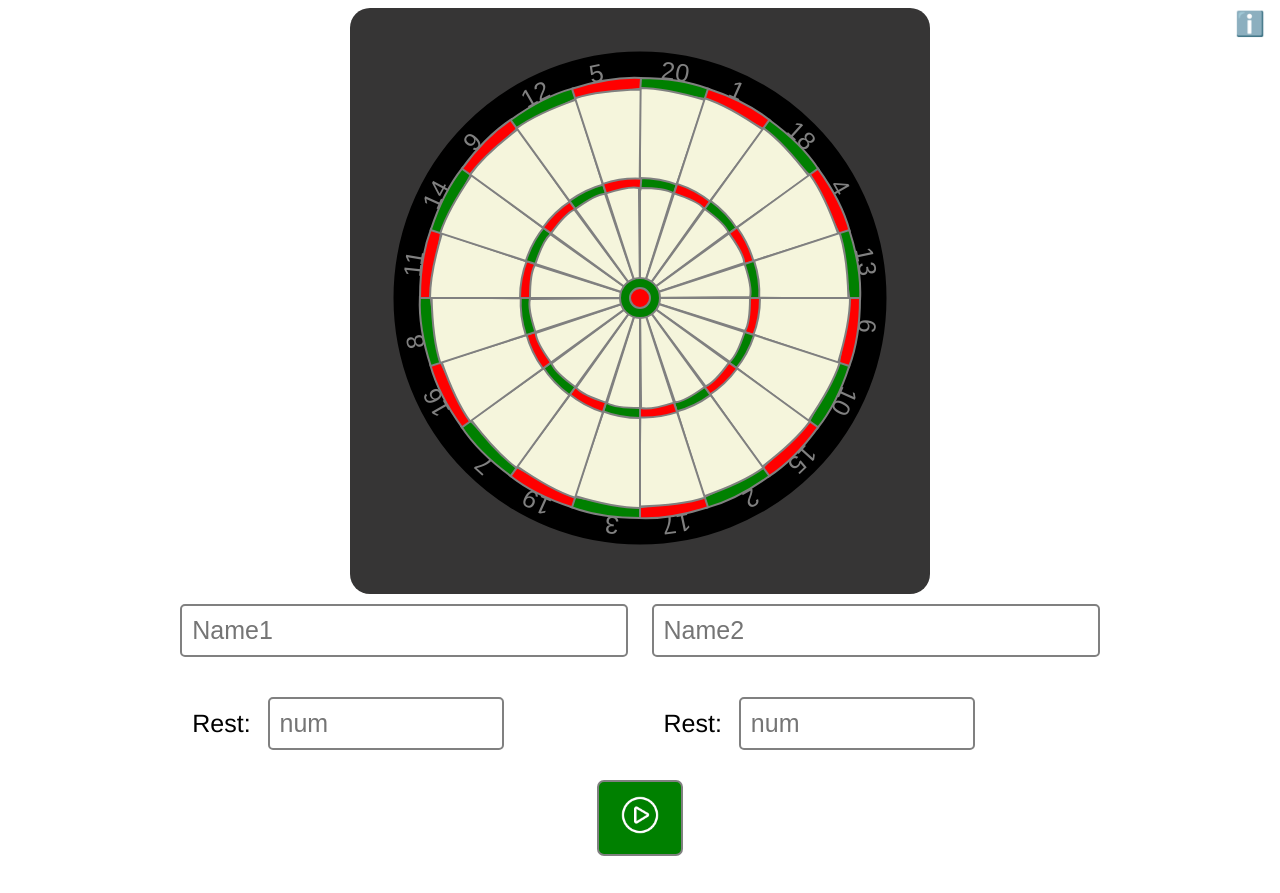
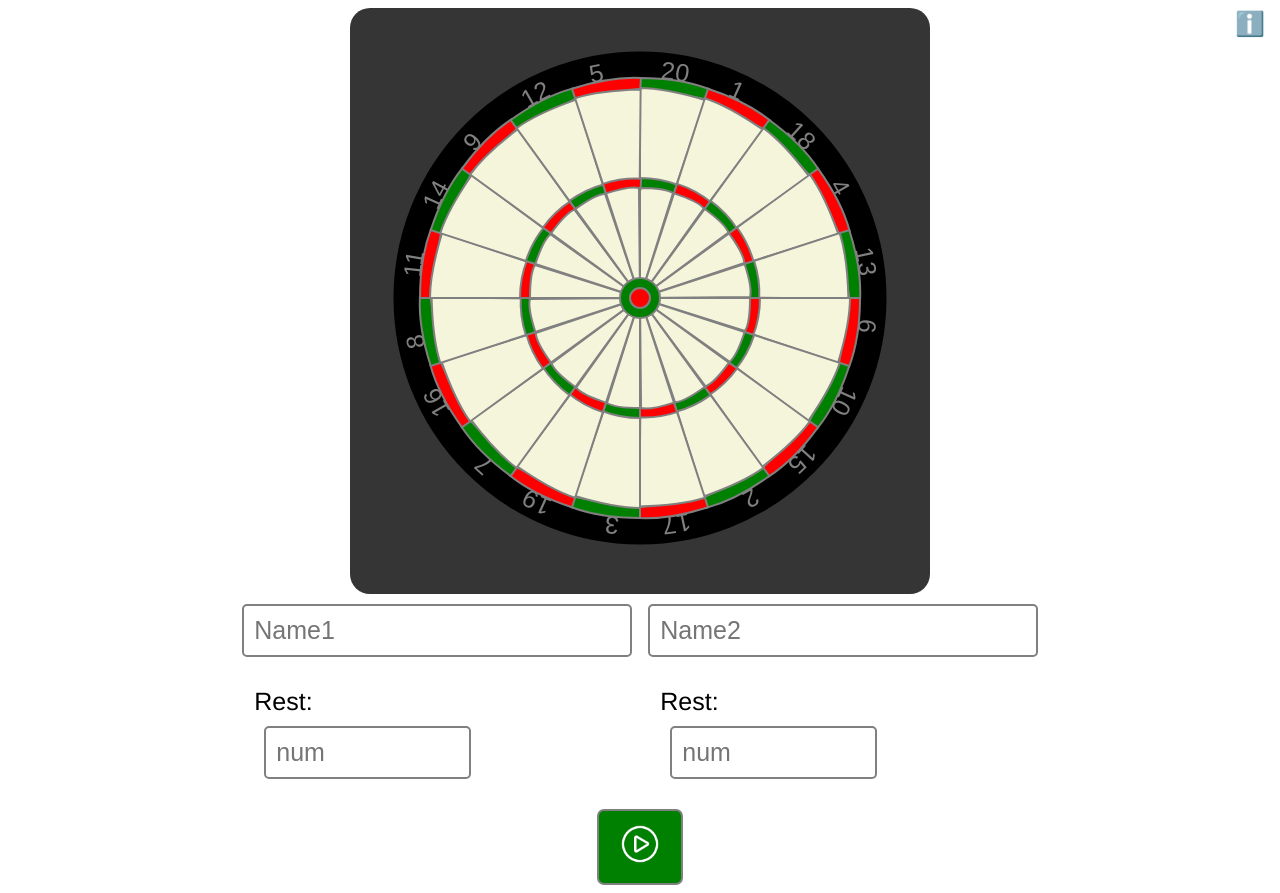
Before and after one commit to hlebbuschek/dart-calc, a plain HTML site: page index.html in a window 1280 px wide. Before the commit the page ends 864 px from the top, so only its background shows below. Drawn offline with Linux system fonts and the light colour scheme.

Commit message:
Update index.html

```diff
--- a/index.html
+++ b/index.html
@@ -42,7 +42,7 @@
         <ul>
           <li>Trage Namen und Startpunkte ein (z.B. 301 oder 501).</li>
           <li>Klicke auf ▶️, um das Spiel zu starten. Eingaben werden dann gesperrt.</li>
-          <li>Klicke auf Dartboard-Felder, um Punkte zu berechnen. Abwechselnd pro Spieler alle 3 Würfe.</li>
+          <li>Klicke auf Dartboard-Felder, um Punkte zu berechnen. Abwechselnd pro Spieler alle 3 Würfe. Ein Klick auf den schwarzen äußeren Kreis bringt 0 Punkte.</li>
           <li>🔁 startet das Spiel neu.</li>
         </ul>
       </div>
@@ -56,15 +56,15 @@
         <div class="player" id="p-1">
           <input type="text" placeholder="Name1">
           <div class="points-table">
-            Rest: <input class="max-points-input score-1" type="number" placeholder="num">
-            <strong class="max-points"></strong>
+            <div>Rest:</div>
+            <input class="max-points-input score-1" type="number" placeholder="num">
           </div>
         </div>
         <div class="player" id="p-2">
           <input type="text" placeholder="Name2">
           <div class="points-table">
-            Rest: <input class="max-points-input score-2" type="number" placeholder="num">
-            <strong class="max-points"></strong>
+            <div>Rest:</div>
+            <input class="max-points-input score-2" type="number" placeholder="num">
           </div>
         </div>
       </section>
```
